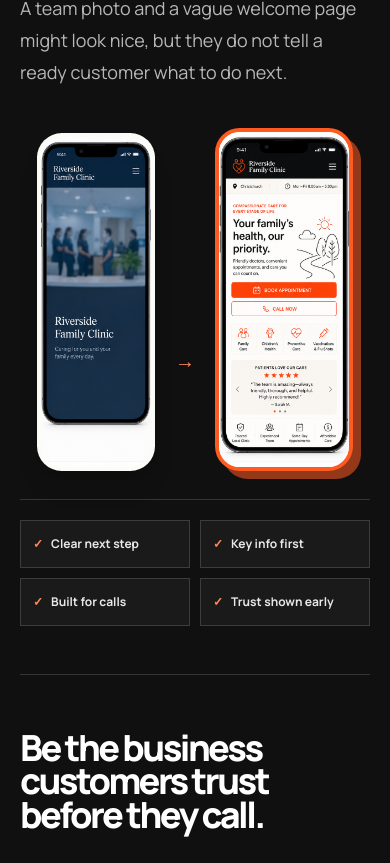
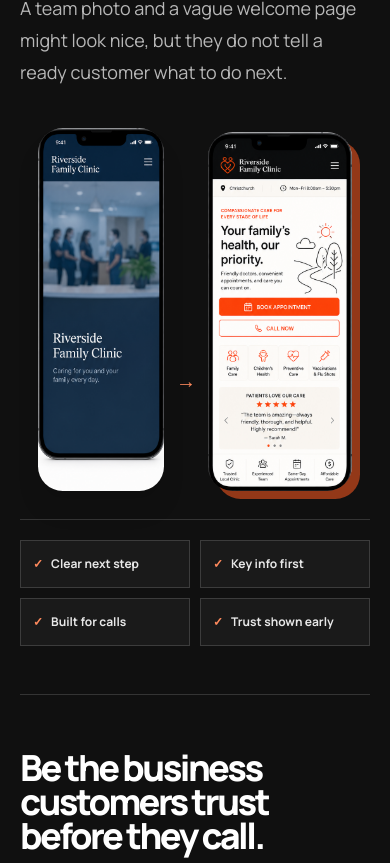
Before and after one commit to KaalBrown/fivestargrowth, a Next.js app: page / in a window 390 px wide. Shown: the part 1115-1978 px from the top of the page. Built offline with nearby package versions, Linux system fonts and the light colour scheme.

Commit message:
Tighten mobile comparison visuals

```diff
--- a/app/page.tsx
+++ b/app/page.tsx
@@ -135,14 +135,12 @@ function MapsProfile({ improved = false }: { improved?: boolean }) {
   );
 }
 function PhoneVisual({ after = false }: { after?: boolean }) {
-  const crop = after ? "514 146 470 1210" : "38 146 404 1210";
+  const crop = after ? "524 165 455 1135" : "42 165 394 1135";
   const description = after
     ? "A fictional clinic mobile homepage with visible booking, call, services, and review elements"
     : "A fictional clinic mobile homepage with an unclear first impression";
   return (
-    <div
-      className={`relative overflow-hidden rounded-[1.55rem] bg-[#f7f7f3] ${after ? "border-4 border-[#ff5a1f] shadow-[8px_8px_0_rgba(255,90,31,.55)]" : "border-4 border-white/40 shadow-xl"}`}
-    >
+    <div className={`relative overflow-hidden rounded-[1.55rem] bg-transparent ${after ? "drop-shadow-[8px_8px_0_rgba(255,90,31,.55)]" : "drop-shadow-xl"}`}>
       <svg
         viewBox={crop}
         role="img"
@@ -270,15 +268,15 @@ export default function HomePage() {
                   they do not tell a ready customer what to do next.
                 </p>
               </div>
-              <Stagger className="mx-auto w-full max-w-[380px]">
-                <div className="flex items-end justify-center gap-5 sm:gap-8">
-                  <StaggerItem className="w-[118px] sm:w-[144px]">
+              <Stagger className="mx-auto w-full max-w-[380px] sm:max-w-[470px]">
+                <div className="flex items-end justify-center gap-3 sm:gap-6">
+                  <StaggerItem className="w-[126px] sm:w-[168px]">
                     <PhoneVisual />
                   </StaggerItem>
                   <StaggerItem className="mb-24 text-xl text-[#ff8a5d] sm:mb-28">
                     →
                   </StaggerItem>
-                  <StaggerItem className="w-[138px] -translate-y-3 sm:w-[164px]">
+                  <StaggerItem className="w-[144px] -translate-y-3 sm:w-[190px]">
                     <PhoneVisual after />
                   </StaggerItem>
                 </div>
```
